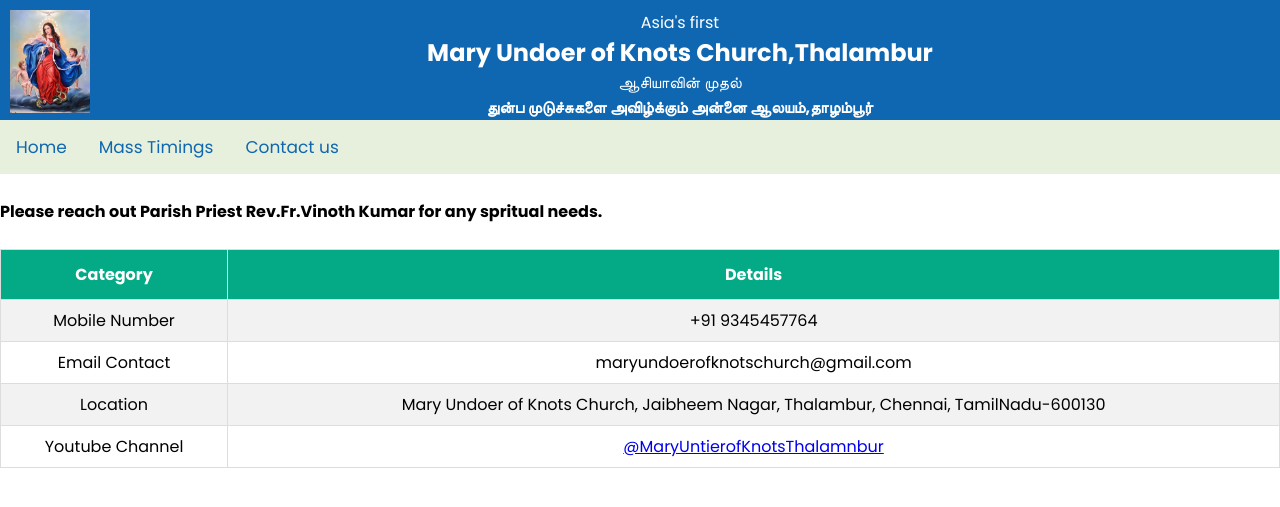
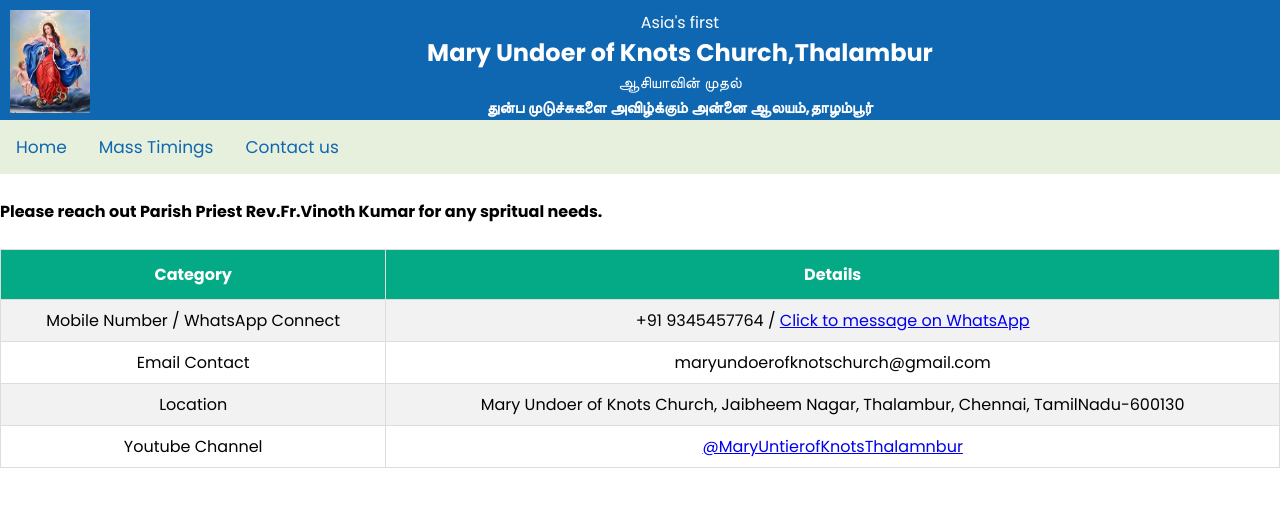
Before and after one commit to maryundoerofknotschurch/mukc, a Flask app: page / in a window 1280 px wide, after a click on "Contact us". Shown: the top 507 px of the page. Run offline with Flask 3, Linux system fonts and the light colour scheme.

Commit message:
Add files via upload

```diff
--- a/templates/maryundoerofknots.html
+++ b/templates/maryundoerofknots.html
@@ -452,8 +452,8 @@ body{
             <th>Details</th>
           </tr>
           <tr>
-                <td> Mobile Number</td>
-                <td> +91 9345457764</td>
+                <td> Mobile Number / WhatsApp Connect</td>
+                <td> +91 9345457764 / <a href="https://api.whatsapp.com/send?phone=919345457764">Click to message on WhatsApp</a></td>
           </tr>
           <tr>
                 <td> Email Contact</td>
```
